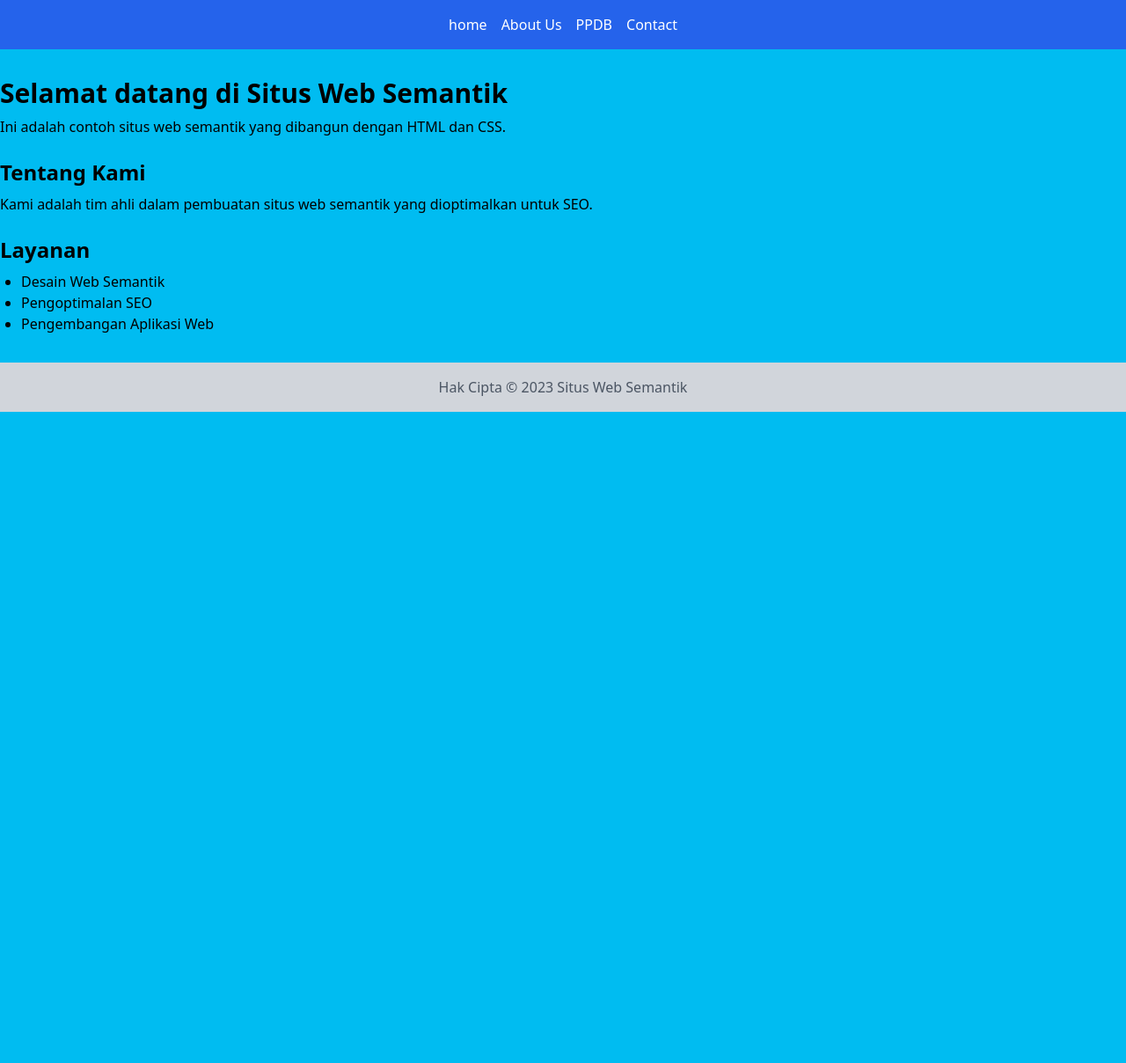
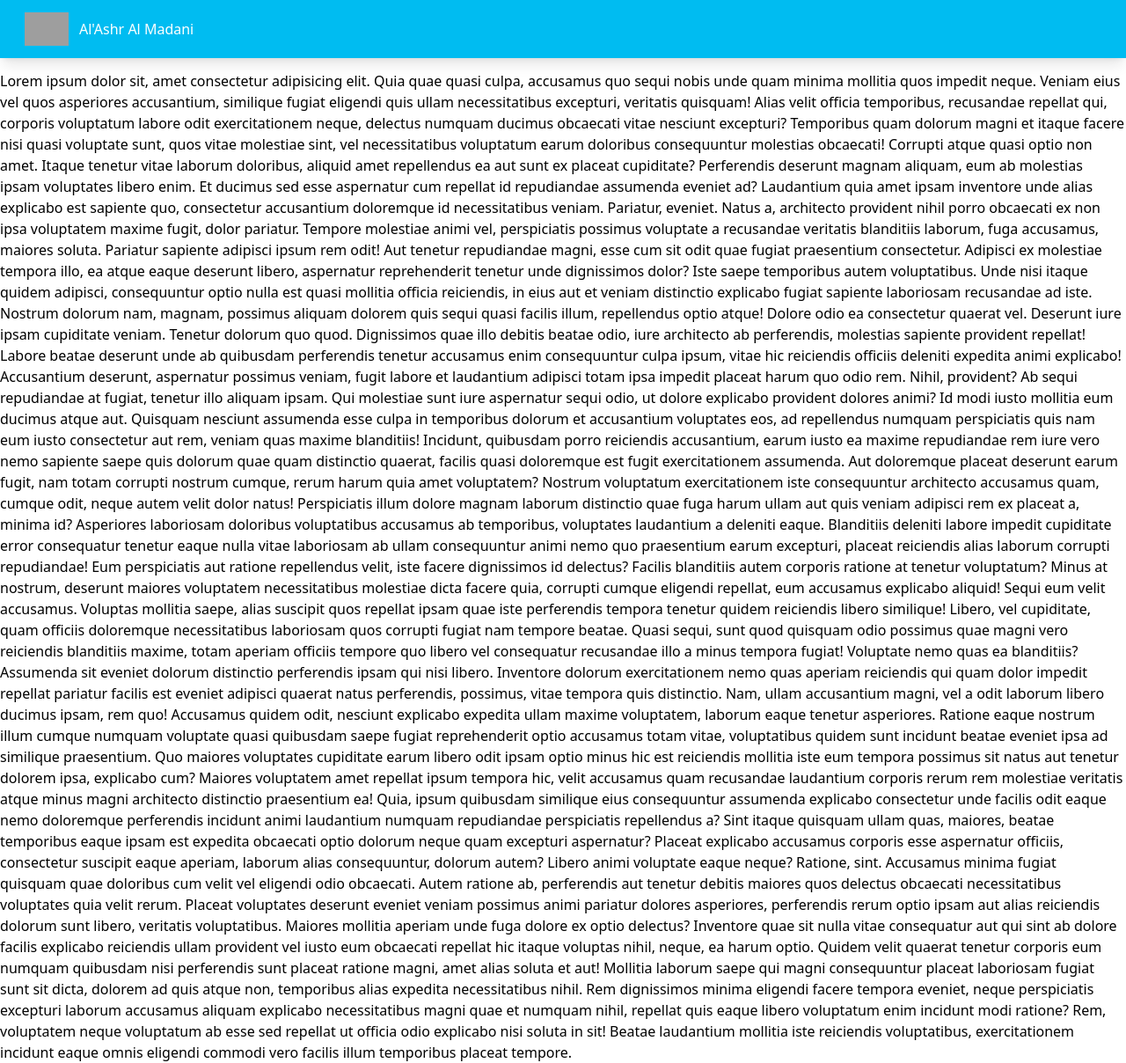
Before and after one commit to HilmiAnugrah/projek-am, a PHP site: page / in a window 1280 px wide. Shown: the whole page at 88% size. Run offline with PHP 8.4, Linux system fonts and the light colour scheme; grey boxes are pictures that could not be loaded.

Commit message:
mengcloning file aldi

```diff
--- a/index.html
+++ b/index.html
@@ -1,47 +1,166 @@
-<!DOCTYPE html>
+<!doctype html>
 <html lang="en">
-<head>
-    <meta charset="UTF-8">
-    <meta name="viewport" content="width=device-width, initial-scale=1.0">
+  <head>
+    <meta charset="UTF-8" />
+    <meta name="viewport" content="width=device-width, initial-scale=1.0" />
     <title>Website Semantik AM</title>
     <!-- Link ke file Tailwind CSS -->
-    <link href="https://cdn.jsdelivr.net/npm/tailwindcss@2.2.16/dist/tailwind.min.css" rel="stylesheet">
-    <link href="src/css/index.css" rel="stylesheet">
-</head>
-<body class="bg-main ">
-    <header class="bg-blue-600 py-4">
-        <nav class="container mx-auto">
-            <ul class="flex justify-center space-x-4">
-                <li><a href="#" class="text-white">home </a></li>
-                <li><a href="#" class="text-white">About Us</a></li>
-                <li><a href="#" class="text-white">PPDB</a></li>
-                <li><a href="#" class="text-white">Contact</a></li>
-            </ul>
-        </nav>
+    <link href="src/css/index.css" rel="stylesheet" />
+  </head>
+  <body>
+    <!-- Navbar -->
+    <header>
+      <div
+        id="nav-wrapper"
+        class="bg-main transition-all duration-300 text-white w-full flex z-10 items-center shadow-lg absolute top-0 left-0"
+      >
+        <div class="mx-4 ml-7 my-[14px]">
+          <a href="/" class="flex items-center">
+            <img src="./src/img/Logo.png" alt="logo" width="50px" />
+            <span class="ml-3">Al'Ashr Al Madani</span>
+          </a>
+        </div>
+        <button
+          id="hamburger-menu"
+          name="hamburger-menu"
+          class="block absolute right-4 z-10"
+          type="button"
+        >
+          <div class="flex flex-col">
+            <span class="hamburger-line"></span>
+            <span class="hamburger-line !w-[10px] self-end"></span>
+            <span class="hamburger-line"></span>
+          </div>
+        </button>
+      </div>
+      <nav
+        id="nav-menu"
+        class="hidden text-black bg-white w-full h-[100vh] absolute top-20 left-0"
+      >
+        <ul>
+          <li>
+            <a href="#">Beranda</a>
+          </li>
+        </ul>
+      </nav>
     </header>
+    <!-- Navbar End -->
 
-    <main class="container mx-auto mt-8">
-        <section class="mb-6">
-            <h1 class="text-3xl font-bold">Selamat datang di Situs Web Semantik</h1>
-            <p class="mt-2">Ini adalah contoh situs web semantik yang dibangun dengan HTML dan CSS.</p>
-        </section>
+    <main class="pt-20 overflow-y-scroll h-[100vh]">
+      <p>
+        Lorem ipsum dolor sit, amet consectetur adipisicing elit. Quia quae
+        quasi culpa, accusamus quo sequi nobis unde quam minima mollitia quos
+        impedit neque. Veniam eius vel quos asperiores accusantium, similique
+        fugiat eligendi quis ullam necessitatibus excepturi, veritatis quisquam!
+        Alias velit officia temporibus, recusandae repellat qui, corporis
+        voluptatum labore odit exercitationem neque, delectus numquam ducimus
+        obcaecati vitae nesciunt excepturi? Temporibus quam dolorum magni et
+        itaque facere nisi quasi voluptate sunt, quos vitae molestiae sint, vel
+        necessitatibus voluptatum earum doloribus consequuntur molestias
+        obcaecati! Corrupti atque quasi optio non amet. Itaque tenetur vitae
+        laborum doloribus, aliquid amet repellendus ea aut sunt ex placeat
+        cupiditate? Perferendis deserunt magnam aliquam, eum ab molestias ipsam
+        voluptates libero enim. Et ducimus sed esse aspernatur cum repellat id
+        repudiandae assumenda eveniet ad? Laudantium quia amet ipsam inventore
+        unde alias explicabo est sapiente quo, consectetur accusantium
+        doloremque id necessitatibus veniam. Pariatur, eveniet. Natus a,
+        architecto provident nihil porro obcaecati ex non ipsa voluptatem maxime
+        fugit, dolor pariatur. Tempore molestiae animi vel, perspiciatis
+        possimus voluptate a recusandae veritatis blanditiis laborum, fuga
+        accusamus, maiores soluta. Pariatur sapiente adipisci ipsum rem odit!
+        Aut tenetur repudiandae magni, esse cum sit odit quae fugiat praesentium
+        consectetur. Adipisci ex molestiae tempora illo, ea atque eaque deserunt
+        libero, aspernatur reprehenderit tenetur unde dignissimos dolor? Iste
+        saepe temporibus autem voluptatibus. Unde nisi itaque quidem adipisci,
+        consequuntur optio nulla est quasi mollitia officia reiciendis, in eius
+        aut et veniam distinctio explicabo fugiat sapiente laboriosam recusandae
+        ad iste. Nostrum dolorum nam, magnam, possimus aliquam dolorem quis
+        sequi quasi facilis illum, repellendus optio atque! Dolore odio ea
+        consectetur quaerat vel. Deserunt iure ipsam cupiditate veniam. Tenetur
+        dolorum quo quod. Dignissimos quae illo debitis beatae odio, iure
+        architecto ab perferendis, molestias sapiente provident repellat! Labore
+        beatae deserunt unde ab quibusdam perferendis tenetur accusamus enim
+        consequuntur culpa ipsum, vitae hic reiciendis officiis deleniti
+        expedita animi explicabo! Accusantium deserunt, aspernatur possimus
+        veniam, fugit labore et laudantium adipisci totam ipsa impedit placeat
+        harum quo odio rem. Nihil, provident? Ab sequi repudiandae at fugiat,
+        tenetur illo aliquam ipsam. Qui molestiae sunt iure aspernatur sequi
+        odio, ut dolore explicabo provident dolores animi? Id modi iusto
+        mollitia eum ducimus atque aut. Quisquam nesciunt assumenda esse culpa
+        in temporibus dolorum et accusantium voluptates eos, ad repellendus
+        numquam perspiciatis quis nam eum iusto consectetur aut rem, veniam quas
+        maxime blanditiis! Incidunt, quibusdam porro reiciendis accusantium,
+        earum iusto ea maxime repudiandae rem iure vero nemo sapiente saepe quis
+        dolorum quae quam distinctio quaerat, facilis quasi doloremque est fugit
+        exercitationem assumenda. Aut doloremque placeat deserunt earum fugit,
+        nam totam corrupti nostrum cumque, rerum harum quia amet voluptatem?
+        Nostrum voluptatum exercitationem iste consequuntur architecto accusamus
+        quam, cumque odit, neque autem velit dolor natus! Perspiciatis illum
+        dolore magnam laborum distinctio quae fuga harum ullam aut quis veniam
+        adipisci rem ex placeat a, minima id? Asperiores laboriosam doloribus
+        voluptatibus accusamus ab temporibus, voluptates laudantium a deleniti
+        eaque. Blanditiis deleniti labore impedit cupiditate error consequatur
+        tenetur eaque nulla vitae laboriosam ab ullam consequuntur animi nemo
+        quo praesentium earum excepturi, placeat reiciendis alias laborum
+        corrupti repudiandae! Eum perspiciatis aut ratione repellendus velit,
+        iste facere dignissimos id delectus? Facilis blanditiis autem corporis
+        ratione at tenetur voluptatum? Minus at nostrum, deserunt maiores
+        voluptatem necessitatibus molestiae dicta facere quia, corrupti cumque
+        eligendi repellat, eum accusamus explicabo aliquid! Sequi eum velit
+        accusamus. Voluptas mollitia saepe, alias suscipit quos repellat ipsam
+        quae iste perferendis tempora tenetur quidem reiciendis libero
+        similique! Libero, vel cupiditate, quam officiis doloremque
+        necessitatibus laboriosam quos corrupti fugiat nam tempore beatae. Quasi
+        sequi, sunt quod quisquam odio possimus quae magni vero reiciendis
+        blanditiis maxime, totam aperiam officiis tempore quo libero vel
+        consequatur recusandae illo a minus tempora fugiat! Voluptate nemo quas
+        ea blanditiis? Assumenda sit eveniet dolorum distinctio perferendis
+        ipsam qui nisi libero. Inventore dolorum exercitationem nemo quas
+        aperiam reiciendis qui quam dolor impedit repellat pariatur facilis est
+        eveniet adipisci quaerat natus perferendis, possimus, vitae tempora quis
+        distinctio. Nam, ullam accusantium magni, vel a odit laborum libero
+        ducimus ipsam, rem quo! Accusamus quidem odit, nesciunt explicabo
+        expedita ullam maxime voluptatem, laborum eaque tenetur asperiores.
+        Ratione eaque nostrum illum cumque numquam voluptate quasi quibusdam
+        saepe fugiat reprehenderit optio accusamus totam vitae, voluptatibus
+        quidem sunt incidunt beatae eveniet ipsa ad similique praesentium. Quo
+        maiores voluptates cupiditate earum libero odit ipsam optio minus hic
+        est reiciendis mollitia iste eum tempora possimus sit natus aut tenetur
+        dolorem ipsa, explicabo cum? Maiores voluptatem amet repellat ipsum
+        tempora hic, velit accusamus quam recusandae laudantium corporis rerum
+        rem molestiae veritatis atque minus magni architecto distinctio
+        praesentium ea! Quia, ipsum quibusdam similique eius consequuntur
+        assumenda explicabo consectetur unde facilis odit eaque nemo doloremque
+        perferendis incidunt animi laudantium numquam repudiandae perspiciatis
+        repellendus a? Sint itaque quisquam ullam quas, maiores, beatae
+        temporibus eaque ipsam est expedita obcaecati optio dolorum neque quam
+        excepturi aspernatur? Placeat explicabo accusamus corporis esse
+        aspernatur officiis, consectetur suscipit eaque aperiam, laborum alias
+        consequuntur, dolorum autem? Libero animi voluptate eaque neque?
+        Ratione, sint. Accusamus minima fugiat quisquam quae doloribus cum velit
+        vel eligendi odio obcaecati. Autem ratione ab, perferendis aut tenetur
+        debitis maiores quos delectus obcaecati necessitatibus voluptates quia
+        velit rerum. Placeat voluptates deserunt eveniet veniam possimus animi
+        pariatur dolores asperiores, perferendis rerum optio ipsam aut alias
+        reiciendis dolorum sunt libero, veritatis voluptatibus. Maiores mollitia
+        aperiam unde fuga dolore ex optio delectus? Inventore quae sit nulla
+        vitae consequatur aut qui sint ab dolore facilis explicabo reiciendis
+        ullam provident vel iusto eum obcaecati repellat hic itaque voluptas
+        nihil, neque, ea harum optio. Quidem velit quaerat tenetur corporis eum
+        numquam quibusdam nisi perferendis sunt placeat ratione magni, amet
+        alias soluta et aut! Mollitia laborum saepe qui magni consequuntur
+        placeat laboriosam fugiat sunt sit dicta, dolorem ad quis atque non,
+        temporibus alias expedita necessitatibus nihil. Rem dignissimos minima
+        eligendi facere tempora eveniet, neque perspiciatis excepturi laborum
+        accusamus aliquam explicabo necessitatibus magni quae et numquam nihil,
+        repellat quis eaque libero voluptatum enim incidunt modi ratione? Rem,
+        voluptatem neque voluptatum ab esse sed repellat ut officia odio
+        explicabo nisi soluta in sit! Beatae laudantium mollitia iste reiciendis
+        voluptatibus, exercitationem incidunt eaque omnis eligendi commodi vero
+        facilis illum temporibus placeat tempore.
+      </p>
+    </main>
 
-        <section class="mb-6">
-            <h2 class="text-2xl font-bold">Tentang Kami</h2>
-            <p class="mt-2">Kami adalah tim ahli dalam pembuatan situs web semantik yang dioptimalkan untuk SEO.</p>
-        </section>
-
-        <section class="mb-6">
-            <h2 class="text-2xl font-bold">Layanan</h2>
-            <ul class="list-disc pl-6 mt-2">
-                <li>Desain Web Semantik</li>
-                <li>Pengoptimalan SEO</li>
-                <li>Pengembangan Aplikasi Web</li>
-            </ul>
-        </section>
-    </main>
-    <footer class="bg-gray-300 py-4 mt-8">
-        <p class="text-center text-gray-600">Hak Cipta © 2023 Situs Web Semantik</p>
-    </footer>
-</body>
+    <script src="./src/js/index.js"></script>
+  </body>
 </html>
--- a/package.json
+++ b/package.json
@@ -1,5 +1,5 @@
 {
-  "name": "ponpesam",
+  "name": "projek-am",
   "private": true,
   "version": "1.0.0",
   "type": "module",
@@ -10,6 +10,8 @@
     "preview": "vite preview"
   },
   "devDependencies": {
+    "prettier": "^3.0.0",
+    "prettier-plugin-tailwindcss": "^0.4.1",
     "tailwindcss": "^3.3.3",
     "vite": "^4.4.5"
   }
--- a/src/css/index.css
+++ b/src/css/index.css
@@ -16,7 +16,7 @@
   /* 2 */
   border-style: solid;
   /* 2 */
-  border-color: currentColor;
+  border-color: #e5e7eb;
   /* 2 */
 }
 
@@ -534,73 +534,86 @@ video {
   --tw-backdrop-sepia:  ;
 }
 
-.container {
-  width: 100%;
+.absolute {
+  position: absolute;
 }
 
-@media (min-width: 640px) {
-  .container {
-    max-width: 640px;
-  }
+.left-0 {
+  left: 0px;
 }
 
-@media (min-width: 768px) {
-  .container {
-    max-width: 768px;
-  }
+.right-4 {
+  right: 1rem;
 }
 
-@media (min-width: 1024px) {
-  .container {
-    max-width: 1024px;
-  }
+.top-0 {
+  top: 0px;
 }
 
-@media (min-width: 1280px) {
-  .container {
-    max-width: 1280px;
-  }
+.top-20 {
+  top: 5rem;
 }
 
-@media (min-width: 1536px) {
-  .container {
-    max-width: 1536px;
-  }
+.z-10 {
+  z-index: 10;
 }
 
-.mx-auto {
-  margin-left: auto;
-  margin-right: auto;
+.mx-4 {
+  margin-left: 1rem;
+  margin-right: 1rem;
 }
 
-.mb-6 {
-  margin-bottom: 1.5rem;
+.my-\[14px\] {
+  margin-top: 14px;
+  margin-bottom: 14px;
 }
 
-.mt-2 {
-  margin-top: 0.5rem;
+.ml-3 {
+  margin-left: 0.75rem;
 }
 
-.mt-8 {
-  margin-top: 2rem;
+.ml-7 {
+  margin-left: 1.75rem;
+}
+
+.block {
+  display: block;
 }
 
 .flex {
   display: flex;
 }
 
-.list-disc {
-  list-style-type: disc;
+.hidden {
+  display: none;
 }
 
-.justify-center {
-  justify-content: center;
+.h-\[100vh\] {
+  height: 100vh;
 }
 
-.space-x-4 > :not([hidden]) ~ :not([hidden]) {
-  --tw-space-x-reverse: 0;
-  margin-right: calc(1rem * var(--tw-space-x-reverse));
-  margin-left: calc(1rem * calc(1 - var(--tw-space-x-reverse)));
+.\!w-\[10px\] {
+  width: 10px !important;
+}
+
+.w-full {
+  width: 100%;
+}
+
+.flex-col {
+  flex-direction: column;
+}
+
+.items-center {
+  align-items: center;
+}
+
+.self-end {
+  align-self: flex-end;
+}
+
+.overflow-y-scroll {
+  overflow-y: scroll;
 }
 
 .bg-main {
@@ -608,29 +621,37 @@ video {
   background-color: rgb(0 188 241 / var(--tw-bg-opacity));
 }
 
-.py-4 {
-  padding-top: 1rem;
-  padding-bottom: 1rem;
+.bg-white {
+  --tw-bg-opacity: 1;
+  background-color: rgb(255 255 255 / var(--tw-bg-opacity));
 }
 
-.pl-6 {
-  padding-left: 1.5rem;
+.pt-20 {
+  padding-top: 5rem;
 }
 
-.text-center {
-  text-align: center;
+.text-black {
+  --tw-text-opacity: 1;
+  color: rgb(0 0 0 / var(--tw-text-opacity));
 }
 
-.text-2xl {
-  font-size: 1.5rem;
-  line-height: 2rem;
+.text-white {
+  --tw-text-opacity: 1;
+  color: rgb(255 255 255 / var(--tw-text-opacity));
 }
 
-.text-3xl {
-  font-size: 1.875rem;
-  line-height: 2.25rem;
+.shadow-lg {
+  --tw-shadow: 0 10px 15px -3px rgb(0 0 0 / 0.1), 0 4px 6px -4px rgb(0 0 0 / 0.1);
+  --tw-shadow-colored: 0 10px 15px -3px var(--tw-shadow-color), 0 4px 6px -4px var(--tw-shadow-color);
+  box-shadow: var(--tw-ring-offset-shadow, 0 0 #0000), var(--tw-ring-shadow, 0 0 #0000), var(--tw-shadow);
 }
 
-.font-bold {
-  font-weight: 700;
+.transition-all {
+  transition-property: all;
+  transition-timing-function: cubic-bezier(0.4, 0, 0.2, 1);
+  transition-duration: 150ms;
 }
+
+.duration-300 {
+  transition-duration: 300ms;
+}
```
Also changed, not shown: src/js/index.js (+32 -0 lines), tailwind.config.js (+8 -7 lines), README.md, package-lock.json, src/backend/partials/hayde.txt.txt (added), src/img/hayde.txt.txt (added), src/pages/dashboard/admin/hayde.txt.txt (added), src/pages/dashboard/user/hayde.txt.txt (added), src/pages/login/hayde.txt.txt (added).
